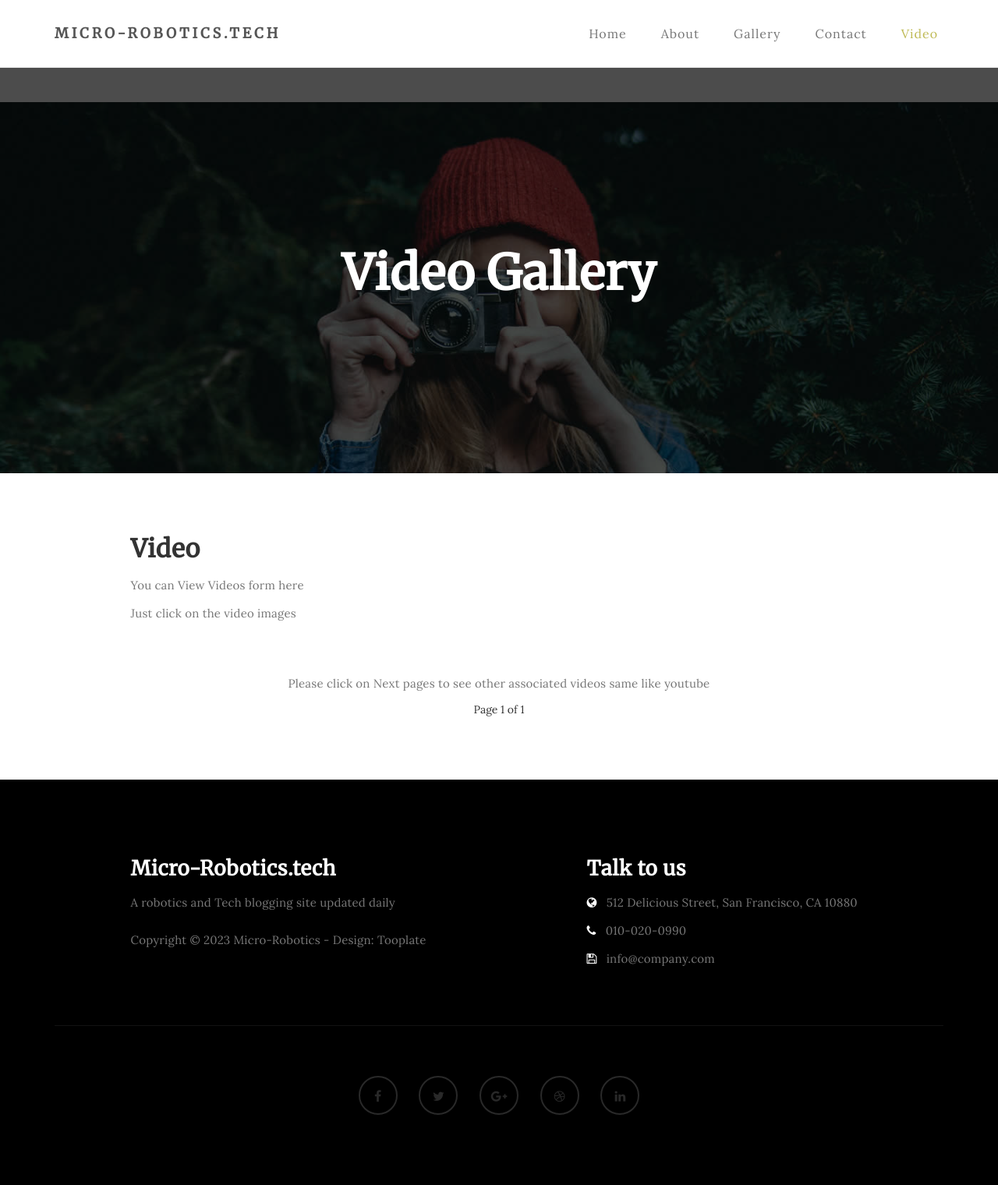
After one commit to rajrupdasofficial/bloggy, a Django app: page /allvideos in a window 1280 px wide. The commit adds this page. Shown: the whole page at 78% size. Run offline with Django 4.2, Linux system fonts and the light colour scheme; data comes from the database, SQL or seed files in the repository; data that the repository does not hold is empty; some libraries are stand-ins or nearby versions.

Commit message:
Merging video features (#5)
* artifacts dir created

* meta verbose name added for changes to be reflect

* linting rectified

* styling rectified

* Comment model added into admin | pep8 style added

* Comment model object added | pep8 styled

* Now users can able to leave a comment data | pep8 styled

* added search filed as email

* comments filed ordering added

* comments counting filed removed

* page obj

* removed some display settings and added some features

* messages framework field added

* added fix

* custom blog image upload field added for later hosting

* added proper file upload location

* comment is now functioning

* some writings are rectified also added some proper information

* some writings are rectified also added some proper information

* some writings are rectified also added some proper information

* some writings are rectified also added some proper information

* some are ignored

* contact admin added

* contact url with about url added

* models are activated and comment models added

* comment and about view section added with some logic fix

* rectified

* adding images to provide them in cdn

* video section navigation added

* video watch url added

* function added for all video and video watching

* video watching added as views format

* ignore auto.yml

* videos url added

* videos added in admin

* added video model to store videos

* added error message in case of anyother method applied

* added changes

* all video url added

* watch url and all url added

* unused model removed | added conetxt into return url

* created and updated tag added

* video logic added

* random generator added for file relevency

* adding a snapshot of video logic in html file

* video thumnails were added where it can able to inherit videos

* unwanted section hasbeen removed

* temporary video watching section

* wrong performance warning added

* description added in video files details section

* exclude and include added

* cache middle ware added

* added video watching with cdn

* deleted

```diff
--- a/app/admin.py
+++ b/app/admin.py
@@ -1,5 +1,4 @@
 from django.contrib import admin
-
 from .models import Blog, Analytics, Comment, Contact
 # Register your models here.
 
--- /dev/null
+++ b/app/templates/allvideos.html
@@ -0,0 +1,161 @@
+{% load static %}
+<!DOCTYPE html>
+<html lang="en">
+<head>
+     <meta charset="UTF-8">
+     <meta http-equiv="X-UA-Compatible" content="IE=edge">
+     <meta name="viewport" content="width=device-width, initial-scale=1.0">
+     <title>Micro-Robotics.tech | Experiment | Gallery Experiment</title>
+     <link rel="stylesheet" href="{% static 'css/bootstrap.min.css' %}">
+     <link rel="stylesheet" href="{% static 'css/font-awesome.min.css' %}">
+     <link rel="stylesheet" href="{% static 'css/magnific-popup.css' %}">
+     <!-- Main css -->
+     <link rel="stylesheet" href="{% static 'css/style.css' %}">
+     <link href="https://fonts.googleapis.com/css?family=Lora|Merriweather:300,400" rel="stylesheet">
+
+</head>
+<body>
+
+<!-- PRE LOADER -->
+
+<div class="preloader">
+     <div class="sk-spinner sk-spinner-wordpress">
+          <span class="sk-inner-circle"></span>
+     </div>
+</div>
+
+<!-- Navigation section  -->
+
+<div class="navbar navbar-default navbar-static-top" role="navigation">
+     <div class="container">
+          <div class="navbar-header">
+               <button class="navbar-toggle" data-toggle="collapse" data-target=".navbar-collapse">
+                    <span class="icon icon-bar"></span>
+                    <span class="icon icon-bar"></span>
+                    <span class="icon icon-bar"></span>
+               </button>
+               <a href="{% url 'indexpage' %}" class="navbar-brand">Micro-Robotics.tech</a>
+          </div>
+          <div class="collapse navbar-collapse">
+               <ul class="nav navbar-nav navbar-right">
+                    <li><a href="{% url 'indexpage' %}">Home</a></li>
+                    <li><a href="{% url 'about' %}">About</a></li>
+                    <li><a href="{% url 'gallery' %}">Gallery</a></li>
+                    <li><a href="{% url 'contact' %}">Contact</a></li>
+                    <li class="active"><a href="{% url 'allvideos' %}">Video</a></li>
+               </ul>
+          </div>
+  </div>
+</div>
+
+
+<!-- Home Section -->
+
+<section id="home" class="main-gallery parallax-section">
+     <div class="overlay"></div>
+     <div class="container">
+          <div class="row">
+
+               <div class="col-md-12 col-sm-12">
+                    <h1>Video Gallery</h1>
+               </div>
+
+          </div>
+     </div>
+</section>
+
+<!-- Gallery Section -->
+
+<section id="gallery">
+     <div class="container">
+          <div class="row">
+
+               <div class="col-md-offset-1 col-md-10 col-sm-12">
+                    <h2>Video</h2>
+                    <p>You can View Videos form here </p>
+                    <p>Just click on the video images</p>
+                    <span></span>
+                    {% for i in page_obj %}
+                  <div class="col-md-6 col-sm-6">
+                         <div class="gallery-thumb">
+                              <a href="{{ i.video_thumbnail.url }}" class="image-popup">
+                                   <a href="{% url 'videos' i.slug %}"> <img src="{{ i.video_thumbnail.url }}" class="img-responsive" alt="Gallery Image"></a>
+                              </a>
+                         </div>
+                    </div>
+                    {% endfor %}
+                    <div class="col-md-12 col-sm-12">
+                         <p>Please click on Next pages to see other associated videos same like youtube</p>
+                    </div>
+               </div>
+          </div>
+          <center>
+               {% if page_obj.has_previous %}
+                   <a href="?page=1">&laquo First</a>
+                   <a href="?page={{ page_obj.previous_page_number }}">Previous</a>
+               {% endif %}
+               Page {{ page_obj.number }} of {{ page_obj.paginator.num_pages }}
+               {% if page_obj.has_next %}
+               <a href="?page={{ page_obj.next_page_number }}">Next</a>
+               <a href="?page={{ page_obj.paginator.num_pages }}">Last &raquo</a>
+           {% endif %}
+          </center>
+
+     </div>
+</section>
+
+
+<!-- Footer Section -->
+
+<footer>
+     <div class="container">
+          <div class="row">
+
+               <div class="col-md-5 col-md-offset-1 col-sm-6">
+                    <h3>Micro-Robotics.tech</h3>
+                    <p>A robotics and Tech blogging site updated daily</p>
+                    <div class="footer-copyright">
+                         <p>Copyright &copy; 2023 Micro-Robotics - Design: Tooplate</p>
+                    </div>
+               </div>
+
+               <div class="col-md-4 col-md-offset-1 col-sm-6">
+                    <h3>Talk to us</h3>
+                    <p><i class="fa fa-globe"></i> 512 Delicious Street, San Francisco, CA 10880</p>
+                    <p><i class="fa fa-phone"></i> 010-020-0990</p>
+                    <p><i class="fa fa-save"></i> info@company.com</p>
+               </div>
+
+               <div class="clearfix col-md-12 col-sm-12">
+                    <hr>
+               </div>
+
+               <div class="col-md-12 col-sm-12">
+                    <ul class="social-icon">
+                         <li><a href="#" class="fa fa-facebook"></a></li>
+                         <li><a href="#" class="fa fa-twitter"></a></li>
+                         <li><a href="#" class="fa fa-google-plus"></a></li>
+                         <li><a href="#" class="fa fa-dribbble"></a></li>
+                         <li><a href="#" class="fa fa-linkedin"></a></li>
+                    </ul>
+               </div>
+
+          </div>
+     </div>
+</footer>
+
+
+<!-- Back top -->
+<a href="#back-top" class="go-top"><i class="fa fa-angle-up"></i></a>
+
+<!-- SCRIPTS -->
+
+<script src="{% static 'js/jquery.js' %}"></script>
+<script src="{% static 'js/bootstrap.min.js' %}"></script>
+<script src="{% static 'js/jquery.magnific-popup.min.js' %}"></script>
+<script src="{% static 'js/magnific-popup-options.js' %}"></script>
+<script src="{% static 'js/jquery.parallax.js' %}"></script>
+<script src="{% static 'js/custom.js' %}"></script>
+
+</body>
+</html>
--- a/app/templates/gallery.html
+++ b/app/templates/gallery.html
@@ -41,7 +41,6 @@ http://www.tooplate.com/view/2085-neuron
 
 <div class="navbar navbar-default navbar-static-top" role="navigation">
      <div class="container">
-
           <div class="navbar-header">
                <button class="navbar-toggle" data-toggle="collapse" data-target=".navbar-collapse">
                     <span class="icon icon-bar"></span>
--- a/app/templates/index.html
+++ b/app/templates/index.html
@@ -54,6 +54,7 @@ http://www.tooplate.com/view/2085-neuron
                     <li><a href="{% url 'about' %}">About</a></li>
                     <li><a href="{% url 'gallery' %}">Gallery</a></li>
                     <li><a href="{% url 'contact' %}">Contact</a></li>
+                    <li><a href="{% url 'allvideos' %}">Video</a></li>
                </ul>
           </div>
 
--- a/app/urls.py
+++ b/app/urls.py
@@ -1,10 +1,12 @@
 from django.urls import path
-from .views import index, blogdetail, galleryview, contactview, aboutview
+from .views import index, blogdetail, galleryview, contactview, aboutview, watchview, watch_all
 
 urlpatterns = [
     path("", index, name="indexpage"),
     path("<slug:slug>.html", blogdetail, name="article-detail"),
     path("artgallery", galleryview, name="gallery"),
     path("contact", contactview, name="contact"),
-    path("about", aboutview, name="about")
+    path("about", aboutview, name="about"),
+    path("allvideos", watch_all, name="allvideos"),
+    path("watch/<slug:slug>", watchview, name="videos"),
 ]
--- a/app/views.py
+++ b/app/views.py
@@ -1,7 +1,7 @@
 from django.shortcuts import render, get_object_or_404
 from .models import Blog, Analytics, Comment, Contact
 from django.core.paginator import Paginator
-from gallery.models import Photo
+from gallery.models import Photo, VideoUpload
 from django.contrib import messages
 
 
@@ -111,3 +111,44 @@ def aboutview(request):
         return render(request, "about.html")
     else:
         messages.error(request, "Something went wrong please try again")
+
+
+def watch_all(request):
+    if request.method == "GET":
+        all_videos = VideoUpload.objects.all().order_by('-created')
+        paginated_gallery_number = 10
+        video_paginator = Paginator(all_videos, paginated_gallery_number)
+        x_forw_for = request.META.get('HTTP_X_FORWARDED_F0R')
+        if x_forw_for is not None:
+            ip = x_forw_for.split(',')[0]
+        else:
+            ip = request.META.get('REMOTE_ADDR')
+            analytics = Analytics(ip=ip)
+            analytics.save()
+        page_number = request.GET.get('page')
+        page_obj = video_paginator.get_page(page_number)
+        context = {
+            "page_obj": page_obj,
+            "videos": all_videos
+        }
+        return render(request, "allvideos.html", context)
+    else:
+        messages.error(request, "something went wrong try again")
+
+
+def watchview(request, slug):
+    if request.method == "GET":
+        video = get_object_or_404(VideoUpload, slug=slug)
+        x_forw_for = request.META.get('HTTP_X_FORWARDED_F0R')
+        if x_forw_for is not None:
+            ip = x_forw_for.split(',')[0]
+        else:
+            ip = request.META.get('REMOTE_ADDR')
+            analytics = Analytics(ip=ip)
+            analytics.save()
+        context = {
+            "videoupload": video
+        }
+        return render(request, 'tempwatch.html', context)
+    else:
+        messages.error(request, "something went wrong try again")
```
Also changed, not shown: app/templates/tempwatch.html (added, +116 -0 lines), gallery/admin.py (+20 -1 lines), gallery/models.py (+65 -0 lines), mrblog/settings.py (+5 -5 lines), 1 other file.
